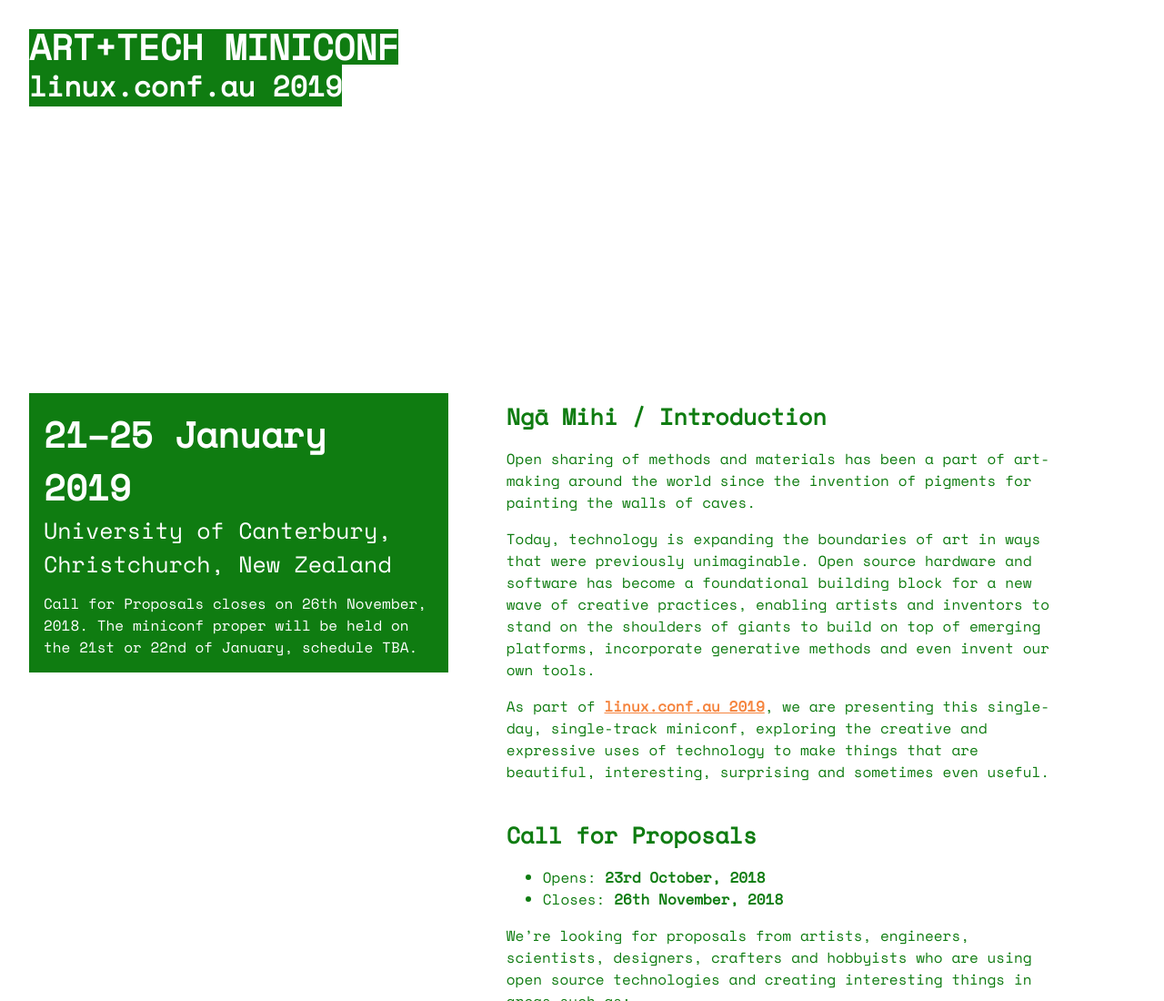
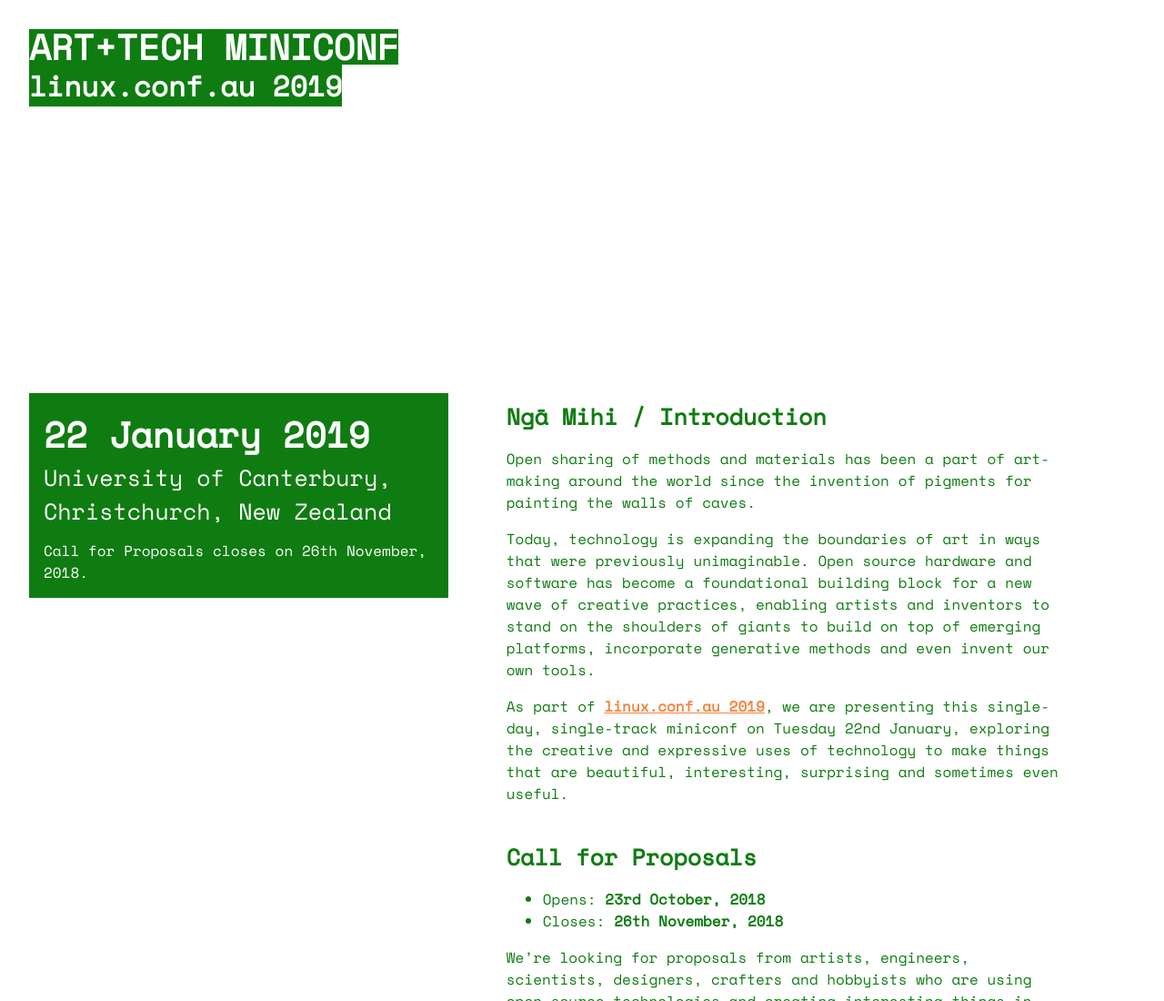
Before and after one commit to artandtech-miniconf/lca2019, a plain HTML site: page index.html in a window 1280 px wide. Shown: the top 1100 px of the page at 91% size. Drawn offline with nearby package versions, Linux system fonts and the light colour scheme; a script that the page names is missing.

Commit message:
Miniconf date confirmed

```diff
--- a/index.html
+++ b/index.html
@@ -29,9 +29,9 @@
 <div class="cols">
   <div class="panel">
     <aside>
-      <h2>21–25 January 2019</h2>
+      <h2>22 January 2019</h2>
       <p>University of Canterbury, Christchurch, New Zealand</p>
-      <p class="note">Call for Proposals closes on 26th November, 2018. The miniconf proper will be held on the 21st or 22nd of January, schedule TBA.</p>
+      <p class="note">Call for Proposals closes on 26th November, 2018.</p>
     </aside>
   </div>
 
@@ -39,8 +39,7 @@
     <h2>Ngā Mihi / Introduction</h2>
     <p>Open sharing of methods and materials has been a part of art-making around the world since the invention of pigments for painting the walls of caves.</p>
     <p>Today, technology is expanding the boundaries of art in ways that were previously unimaginable. Open source hardware and software has become a foundational building block for a new wave of creative practices, enabling artists and inventors to stand on the shoulders of giants to build on top of emerging platforms, incorporate generative methods and even invent our own tools.</p>
-    <p>As part of <a href="https://linux.conf.au/">linux.conf.au 2019</a>, we are presenting this single-day, single-track miniconf, exploring the creative and expressive uses of technology to make things that are beautiful, interesting, surprising and sometimes even useful.</p>
-
+    <p>As part of <a href="https://linux.conf.au/">linux.conf.au 2019</a>, we are presenting this single-day, single-track miniconf on Tuesday 22nd January, exploring the creative and expressive uses of technology to make things that are beautiful, interesting, surprising and sometimes even useful.</p>
     <h2>Call for Proposals</h2>
     <ul>
       <li>Opens: <time>23rd October, 2018</time></b></li>
```
